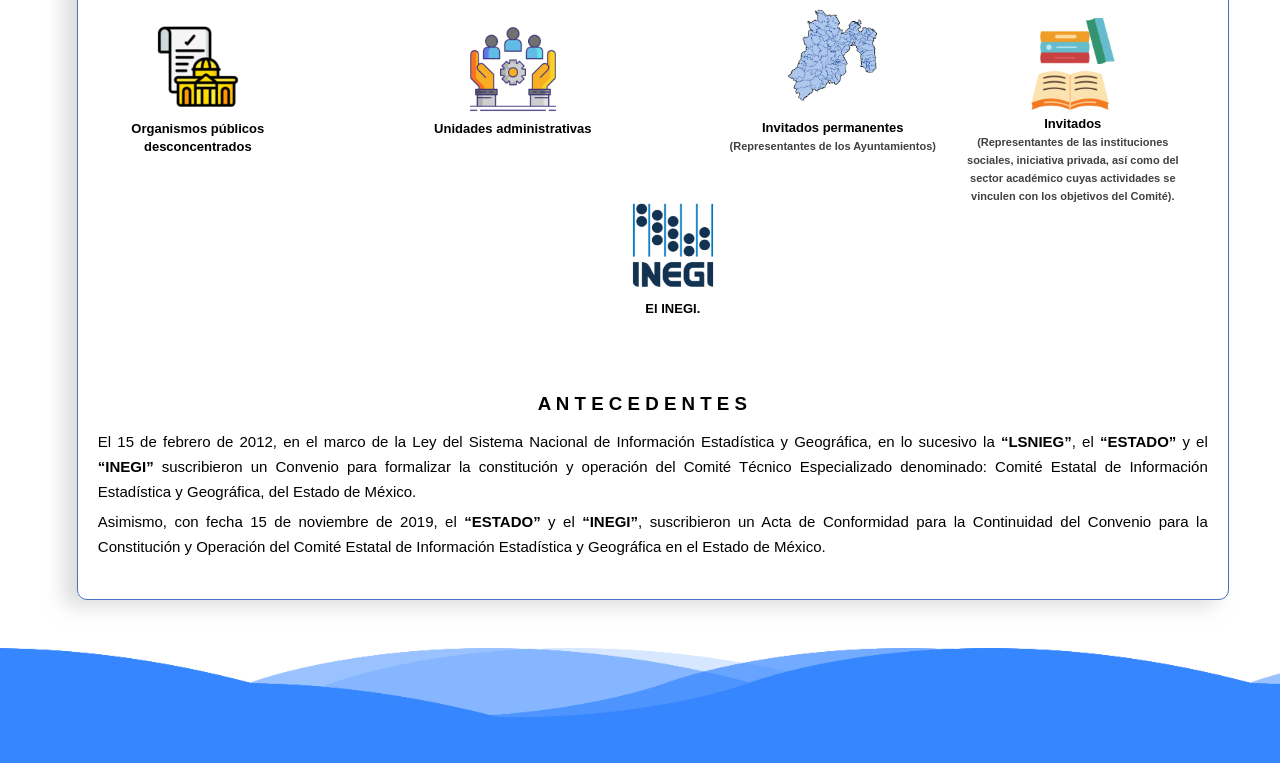
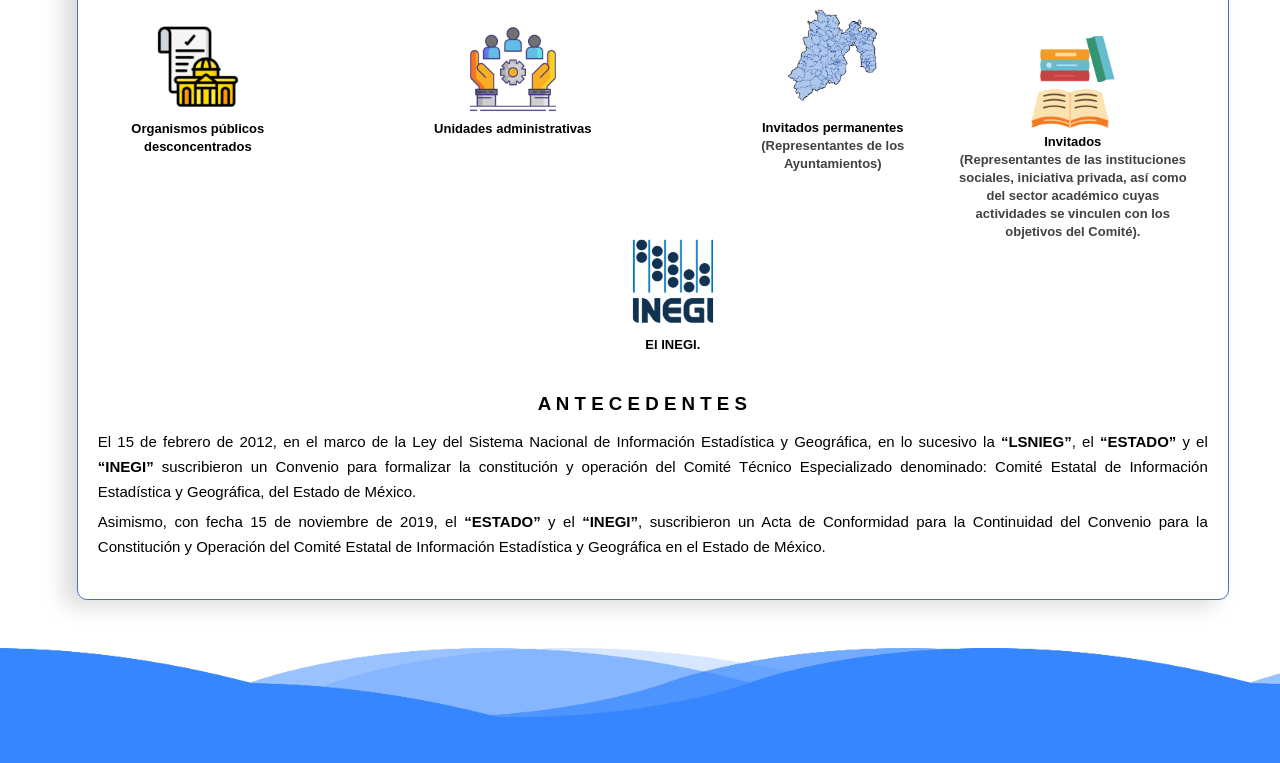
Before and after one commit to CoordinacionCE03/CEIEGProyecto.github.io, a plain HTML site: page index.html in a window 1280 px wide. Shown: the part 1000-1763 px from the top of the page. Drawn offline with Linux system fonts and the light colour scheme; files whose address does not match are found by name.

Commit message:
Update index.html
new

```diff
--- a/index.html
+++ b/index.html
@@ -122,11 +122,11 @@
             </div>
             <div class="opcion7">
                 <img src="img/ICONOS DEL SISTEMA/4.png" alt="Invitados permanentes (representantes de los Ayuntamientos)"><br>
-                <label class="texto_opciones">Invitados permanentes <br><label style="font-size: 11px; color: #444040;">(Representantes de los Ayuntamientos)</label></label>
+                <label class="texto_opciones">Invitados permanentes <br><label class="opcion-texto">(Representantes de los Ayuntamientos)</label></label>
             </div>
             <div class="opcion8">
                 <img src="img/ICONOS DEL SISTEMA/Invitados.png" alt="Invitados"><br>
-                <label class="texto_opciones">Invitados <br><label style="font-size: 11px; color: #444040;">(Representantes de las instituciones sociales, iniciativa privada, así como del sector académico cuyas actividades se vinculen con los objetivos del Comité).</label></label>
+                <label class="texto_opciones">Invitados <br><label class="opcion-texto">(Representantes de las instituciones sociales, iniciativa privada, así como del sector académico cuyas actividades se vinculen con los objetivos del Comité).</label></label>
             </div>
             <div class="opcion9">
                 <img src="img/ICONOS DEL SISTEMA/INEGI_b.png" alt="El INEGI."><br>
```
